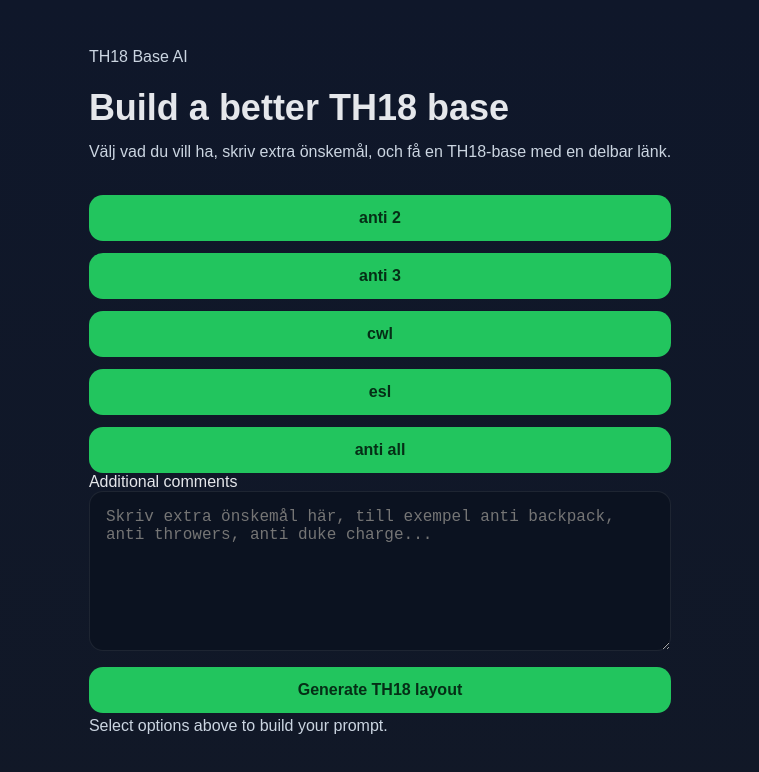
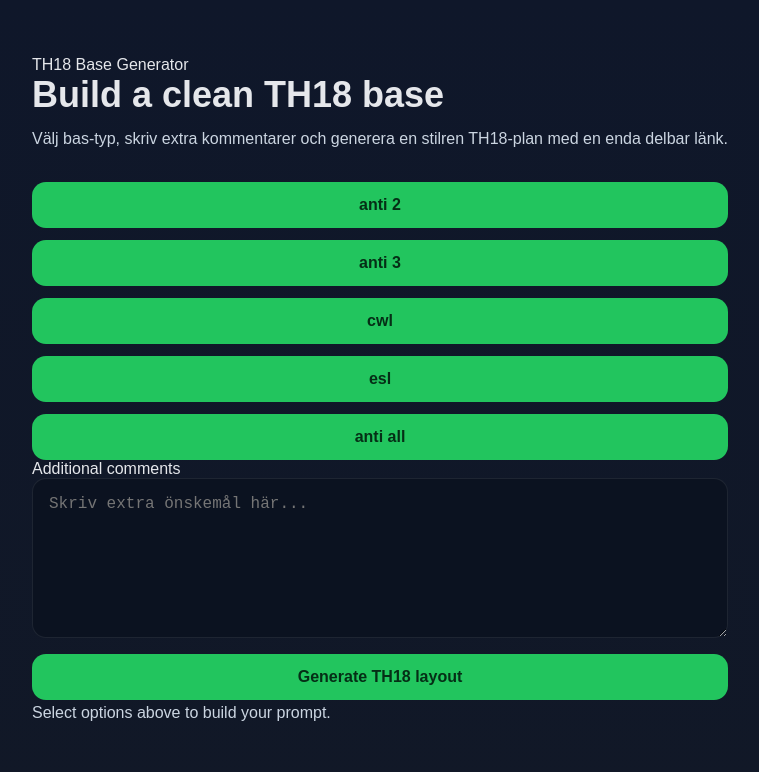
Before and after one commit to Basegenerator/th18-base-ai, a Next.js app: page / in a window 1280 px wide. Shown: the top 772 px of the page, without its empty margins (260-1019 px from the left). Built offline with nearby package versions, Linux system fonts and the light colour scheme.

Commit message:
redo homepage black minimal

```diff
--- a/app/page.tsx
+++ b/app/page.tsx
@@ -5,14 +5,14 @@ import { useMemo, useState } from "react";
 type Result = {
   prompt: string;
   th: string;
-  baseType: string;
-  style: string;
+  intent: string;
+  layoutMode: string;
   placement: {
-    core: string;
-    innerRing: string;
-    outerRing: string;
-    traps: string;
-    note: string;
+    core: string[];
+    innerRing: string[];
+    outerRing: string[];
+    traps: string[];
+    notes: string[];
   };
   layoutLink: string;
 };
@@ -42,12 +42,31 @@ function Pill({
         "rounded-full border px-5 py-3 text-sm font-medium transition-all duration-200",
         "active:scale-[0.98]",
         active
-          ? "border-zinc-200 bg-zinc-200 text-zinc-950 shadow-[0_0_0_1px_rgba(255,255,255,0.06)]"
-          : "border-zinc-800 bg-zinc-900 text-zinc-100 hover:bg-zinc-800 hover:border-zinc-700",
+          ? "border-white bg-white text-black shadow-[0_0_0_1px_rgba(255,255,255,0.08)]"
+          : "border-zinc-800 bg-zinc-900 text-zinc-100 hover:border-zinc-700 hover:bg-zinc-800",
       ].join(" ")}
     >
       {children}
     </button>
+  );
+}
+
+function Section({
+  title,
+  items,
+}: {
+  title: string;
+  items: string[];
+}) {
+  return (
+    <div className="rounded-2xl border border-zinc-800 bg-zinc-900/60 p-4">
+      <p className="mb-2 text-xs uppercase tracking-[0.18em] text-zinc-500">{title}</p>
+      <ul className="space-y-1 text-sm text-zinc-200">
+        {items.map((item) => (
+          <li key={item}>• {item}</li>
+        ))}
+      </ul>
+    </div>
   );
 }
 
@@ -71,8 +90,13 @@ export default function Home() {
       options.esl ? "esl" : null,
       options.antiAll ? "anti all" : null,
     ].filter(Boolean);
-    return [items.join(" / "), comments].filter(Boolean).join(" | ");
+
+    return [items.join(" / "), comments.trim()].filter(Boolean).join(" | ");
   }, [options, comments]);
+
+  function toggle(key: keyof Options) {
+    setOptions((prev) => ({ ...prev, [key]: !prev[key] }));
+  }
 
   async function generateBase() {
     setLoading(true);
@@ -101,24 +125,22 @@ export default function Home() {
     setLoading(false);
   }
 
-  function toggle(key: keyof Options) {
-    setOptions((prev) => ({ ...prev, [key]: !prev[key] }));
-  }
-
   return (
-    <main className="min-h-screen bg-[#0b0b0b] text-white">
-      <div className="mx-auto flex min-h-screen w-full max-w-4xl flex-col justify-center px-6 py-12">
-        <div className="mb-8 text-center">
-          <p className="mb-3 text-sm text-zinc-400">TH18 Base AI</p>
+    <main className="min-h-screen bg-[#070707] text-white">
+      <div className="mx-auto flex min-h-screen w-full max-w-5xl flex-col justify-center px-6 py-14">
+        <div className="mx-auto mb-10 max-w-3xl text-center">
+          <div className="mb-5 inline-flex rounded-full border border-zinc-800 bg-zinc-900/80 px-4 py-2 text-xs text-zinc-400">
+            TH18 Base Generator
+          </div>
           <h1 className="text-4xl font-semibold tracking-tight text-white md:text-6xl">
-            Build a better TH18 base
+            Build a clean TH18 base
           </h1>
-          <p className="mx-auto mt-4 max-w-2xl text-base text-zinc-400 md:text-lg">
-            Välj vad du vill ha, skriv extra önskemål, och få en TH18-base med en delbar länk.
+          <p className="mx-auto mt-5 max-w-2xl text-base leading-7 text-zinc-400 md:text-lg">
+            Välj bas-typ, skriv extra kommentarer och generera en stilren TH18-plan med en enda delbar länk.
           </p>
         </div>
 
-        <div className="rounded-3xl border border-zinc-800 bg-zinc-950/90 p-6 shadow-2xl shadow-black/30 backdrop-blur">
+        <div className="rounded-[28px] border border-zinc-800 bg-zinc-950/90 p-6 shadow-2xl shadow-black/40 backdrop-blur md:p-8">
           <div className="flex flex-wrap gap-3">
             <Pill active={options.anti2} onClick={() => toggle("anti2")}>anti 2</Pill>
             <Pill active={options.anti3} onClick={() => toggle("anti3")}>anti 3</Pill>
@@ -127,20 +149,20 @@ export default function Home() {
             <Pill active={options.antiAll} onClick={() => toggle("antiAll")}>anti all</Pill>
           </div>
 
-          <div className="mt-5">
+          <div className="mt-6">
             <label className="mb-2 block text-sm text-zinc-300">Additional comments</label>
             <textarea
               value={comments}
               onChange={(e) => setComments(e.target.value)}
-              placeholder="Skriv extra önskemål här, till exempel anti backpack, anti throwers, anti duke charge..."
-              className="min-h-40 w-full rounded-3xl border border-zinc-800 bg-zinc-900 px-4 py-4 text-white outline-none placeholder:text-zinc-500 focus:border-zinc-600"
+              placeholder="Skriv extra önskemål här..."
+              className="min-h-44 w-full rounded-[24px] border border-zinc-800 bg-zinc-900 px-4 py-4 text-white outline-none placeholder:text-zinc-500 focus:border-zinc-600"
             />
           </div>
 
           <button
             onClick={generateBase}
             disabled={loading || (!options.anti2 && !options.anti3 && !options.cwl && !options.esl && !options.antiAll && !comments.trim())}
-            className="mt-5 w-full rounded-full bg-white px-4 py-4 text-sm font-semibold text-black transition hover:bg-zinc-200 active:scale-[0.99] disabled:cursor-not-allowed disabled:bg-zinc-700 disabled:text-zinc-400"
+            className="mt-5 w-full rounded-full bg-white px-5 py-4 text-sm font-semibold text-black transition hover:bg-zinc-200 active:scale-[0.99] disabled:cursor-not-allowed disabled:bg-zinc-700 disabled:text-zinc-400"
           >
             {loading ? "Generating..." : "Generate TH18 layout"}
           </button>
@@ -150,22 +172,26 @@ export default function Home() {
           </p>
 
           {result && (
-            <div className="mt-6 rounded-3xl border border-zinc-800 bg-zinc-900/70 p-5">
-              <p className="text-sm text-zinc-400">{result.baseType}</p>
-              <h2 className="mt-1 text-2xl font-semibold text-white">{result.style}</h2>
-              <div className="mt-4 space-y-2 text-sm text-zinc-300">
-                <p><span className="text-zinc-400">Core:</span> {result.placement.core}</p>
-                <p><span className="text-zinc-400">Inner ring:</span> {result.placement.innerRing}</p>
-                <p><span className="text-zinc-400">Outer ring:</span> {result.placement.outerRing}</p>
-                <p><span className="text-zinc-400">Traps:</span> {result.placement.traps}</p>
-                <p><span className="text-zinc-400">Note:</span> {result.placement.note}</p>
+            <div className="mt-7 space-y-5 rounded-[28px] border border-zinc-800 bg-zinc-900/70 p-5 md:p-6">
+              <div>
+                <p className="text-sm text-zinc-400">{result.intent.toUpperCase()}</p>
+                <h2 className="mt-1 text-2xl font-semibold text-white">{result.layoutMode}</h2>
               </div>
+
+              <div className="grid gap-4 md:grid-cols-2">
+                <Section title="Core" items={result.placement.core} />
+                <Section title="Inner ring" items={result.placement.innerRing} />
+                <Section title="Outer ring" items={result.placement.outerRing} />
+                <Section title="Traps" items={result.placement.traps} />
+              </div>
+
+              <Section title="Notes" items={result.placement.notes} />
 
               <a
                 href={result.layoutLink}
                 target="_blank"
                 rel="noreferrer"
-                className="mt-5 inline-flex rounded-full bg-white px-4 py-3 text-sm font-semibold text-black"
+                className="inline-flex rounded-full bg-white px-5 py-3 text-sm font-semibold text-black"
               >
                 Open layout link
               </a>
```
